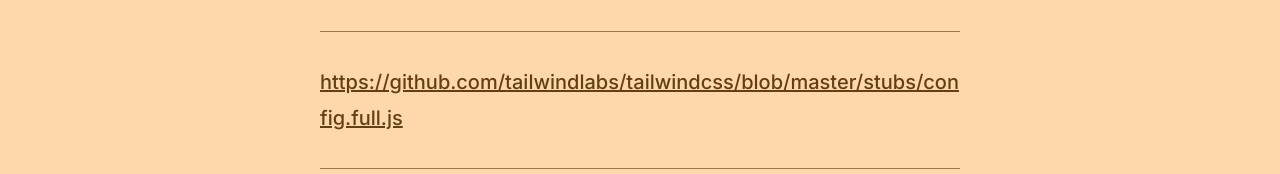
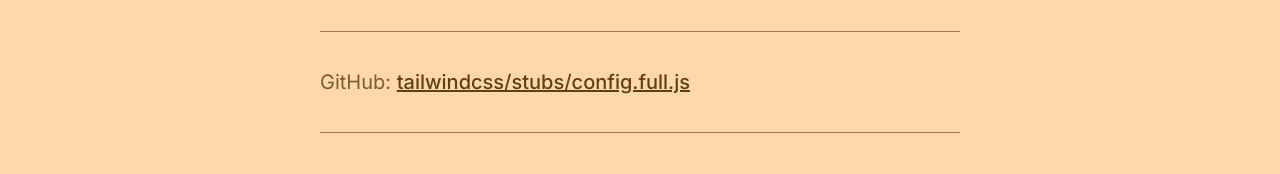
Before and after one commit to nico-bachner/v6, a Next.js app: page /tailwind-source-config in a window 1280 px wide. Shown: the part 478-652 px from the top of the page. Built offline with nearby package versions, Linux system fonts and the light colour scheme; no server answers.

Commit message:
content: tailwind config source link copy

```diff
--- a/src/app/(notes)/tailwind-source-config/page.mdx
+++ b/src/app/(notes)/tailwind-source-config/page.mdx
@@ -4,4 +4,4 @@
 published: 2023-10-21
 ---
 
-https://github.com/tailwindlabs/tailwindcss/blob/master/stubs/config.full.js
+GitHub: [tailwindcss/stubs/config.full.js](https://github.com/tailwindlabs/tailwindcss/blob/master/stubs/config.full.js)
```
